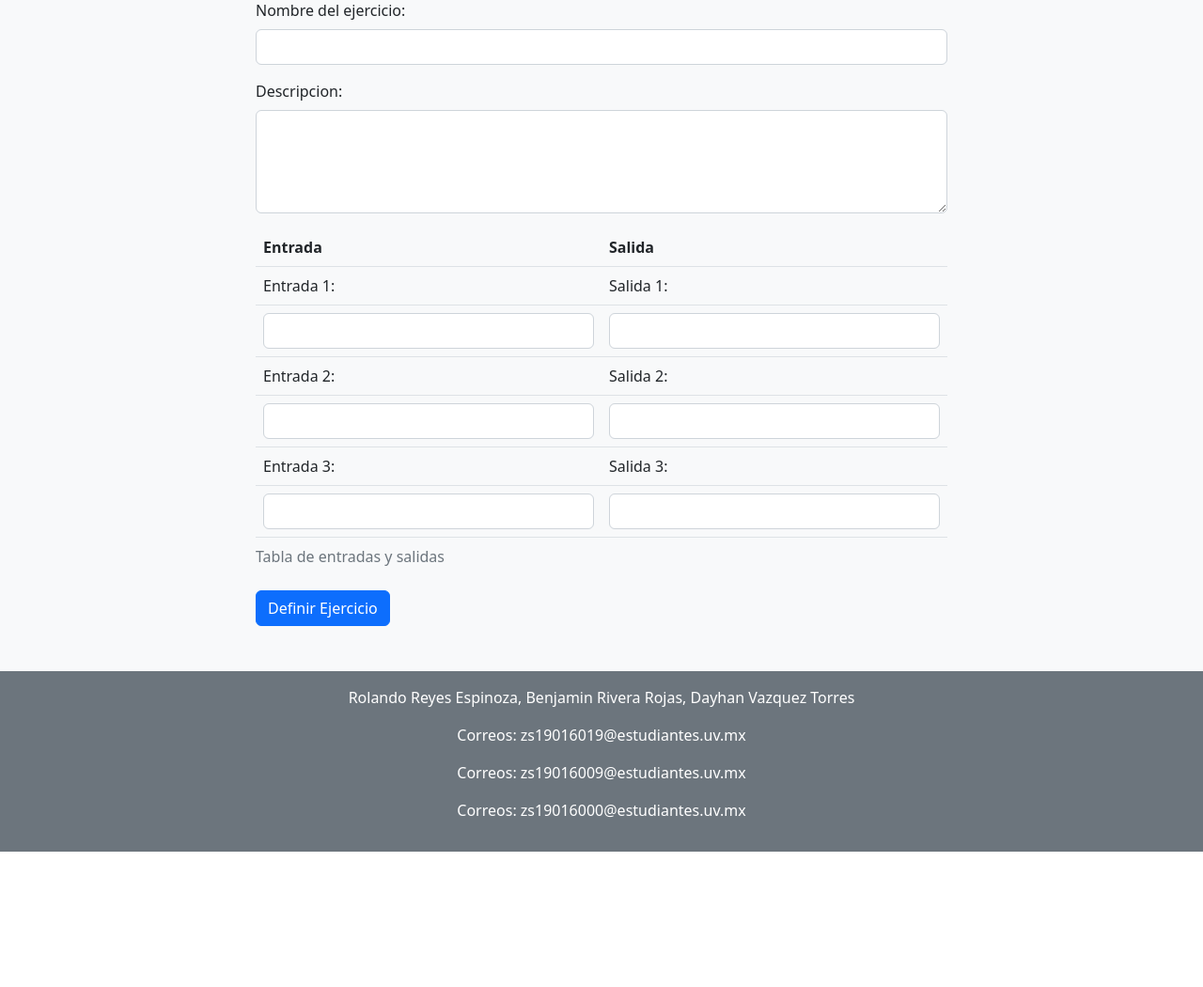
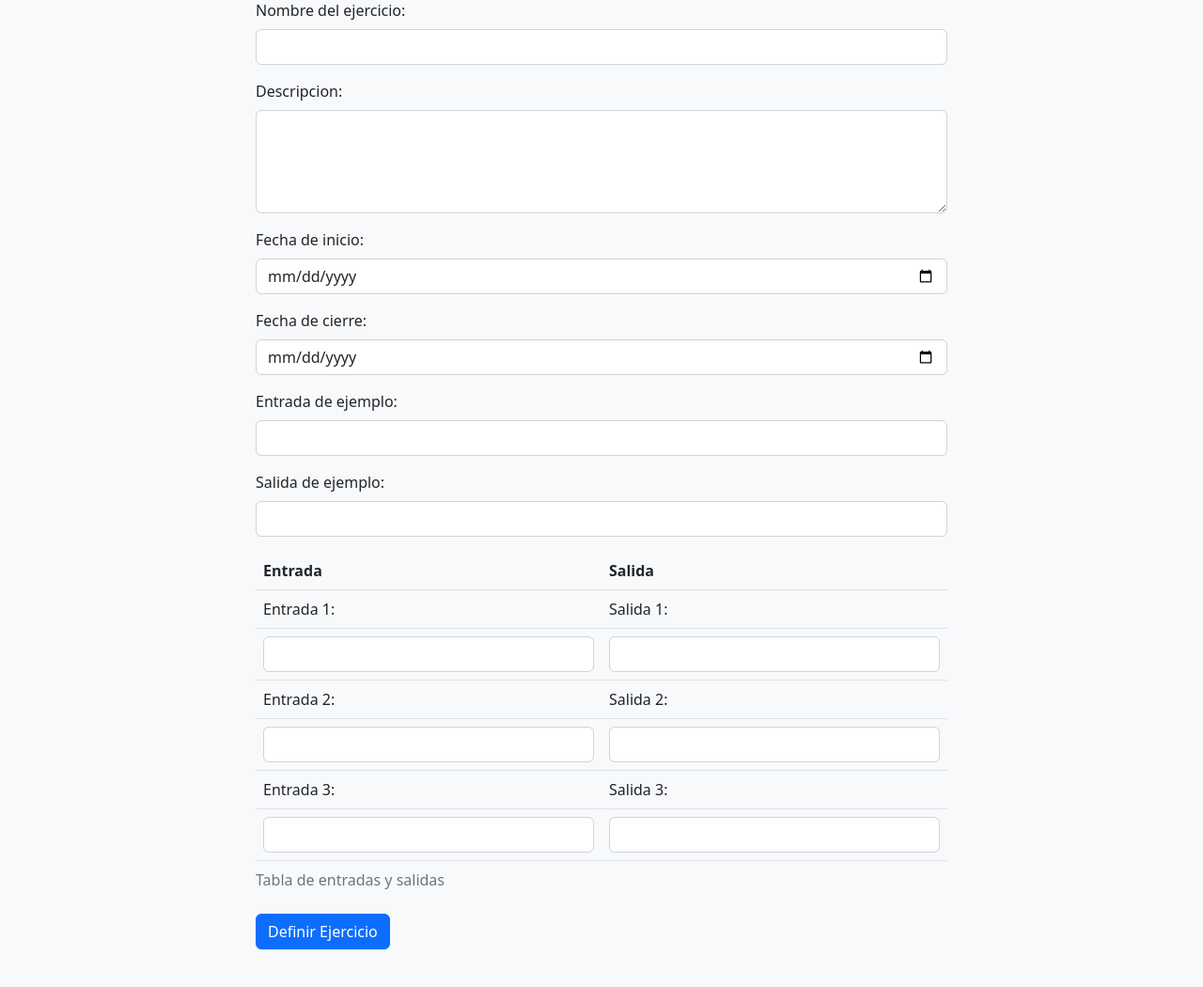
Before and after one commit to Sonicrojas321/Proyecto-ProgramacionSegura, a Django app: template proyectoSegura/proyectoSegura/templates/subirEjercicioMaestro.html in a window 1280 px wide. Shown: the part 185-1235 px from the top of the page at 94% size. Before the commit the page ends 1091 px from the top, so only its background shows below. Run offline with Django 4.2, Linux system fonts and the light colour scheme; the template is opened without the code that fills it, so the values that code supplies are empty.

Commit message:
definir ejercicio maestro c/fecha inicio-cierre

```diff
--- a/proyectoSegura/proyectoSegura/templates/subirEjercicioMaestro.html
+++ b/proyectoSegura/proyectoSegura/templates/subirEjercicioMaestro.html
@@ -22,6 +22,26 @@
     <div class="mb-3">
       <label for="descripcion" class="form-label">Descripcion:</label>
       <textarea class="form-control" id="descripcion" name="descripcion" rows="4" required></textarea>
+    </div>
+
+    <div class="mb-3">
+      <label for="fechaInicio" class="form-label">Fecha de inicio:</label>
+      <input type="date" class="form-control" id="fechaInicio" name="fechaInicio" required>
+    </div>
+
+    <div class="mb-3">
+      <label for="fechaCierre" class="form-label">Fecha de cierre:</label>
+      <input type="date" class="form-control" id="fechaCierre" name="fechaCierre" required>
+    </div>
+
+    <div class="mb-3">
+      <label for="entradaEjemplo" class="form-label">Entrada de ejemplo:</label>
+      <input type="text" class="form-control" id="entradaEjemplo" name="entradaEjemplo" required>
+    </div>
+
+    <div class="mb-3">
+      <label for="salidaEjemplo" class="form-label">Salida de ejemplo:</label>
+      <input type="text" class="form-control" id="salidaEjemplo" name="salidaEjemplo" required>
     </div>
 
     <table class="table">
@@ -60,6 +80,7 @@
       </tbody>
     </table>
 
+
     <button type="submit" class="btn btn-primary" id="definirEjercicio">Definir Ejercicio</button>
   </form>
 {% endblock %}
```
Also changed, not shown: proyectoSegura/proyectoSegura/views.py (+4 -4 lines), 1 other file.
